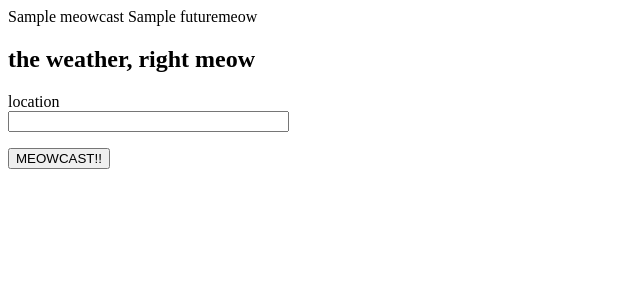
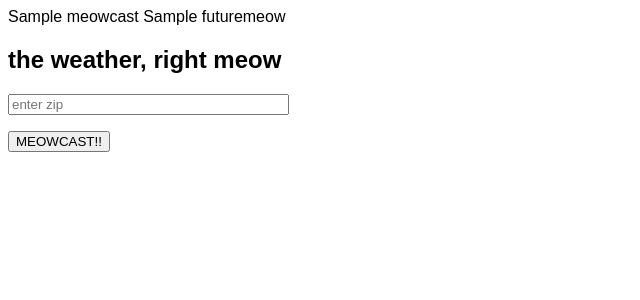
Before and after one commit to dave-c-vt/wxmeow, a Flask app: template meowcast/templates/base.html in a window 1280 px wide. Shown: the top 300 px of the page, without its empty margins (0-640 px from the left). Run offline with Flask 2, Linux system fonts and the light colour scheme; the template is opened without the code that fills it: values that come from a table or form of the project are taken from there, most other values are stand-ins (such as "Sample title", 1, 10 or a date in 2020).

Commit message:
added fluff

```diff
--- a/meowcast/templates/base.html
+++ b/meowcast/templates/base.html
@@ -1,5 +1,6 @@
 <!doctype html>
 <title>{{ title.lower() }} | ^.^____/</title>
+<link href='static/styles.css' rel='stylesheet'>
 
 {% if meowcast %}
 {{ meowcast.meowcast | safe }}
@@ -13,8 +14,7 @@
         <h2>the weather, right meow</h2>
             <form action="", method="post">
                 <p>
-                    {{ form.location.label }} <br>
-                    {{ form.location(size=32) }}
+                    {{ form.location(placeholder='enter zip', size=32) }}
                 </p>
                 <p>{{ form.submit() }}</p>
             </form>
--- a/meowcast/views.py
+++ b/meowcast/views.py
@@ -2,14 +2,14 @@ from meowcast import app
 from flask import render_template, redirect
 
 
-@app.route('/')
+@app.route('/', methods=['GET', 'POST'])
 def index():
     from .forms import wxlookup
 
     form = wxlookup()
 
     if form.validate_on_submit():
-        return redirect('/wx/<location>')
+        return redirect(f'/wx/{location}')
 
     return render_template(
         'base.html',
@@ -18,10 +18,10 @@ def index():
     )
 
 
-@app.route('/wx/<zipcode>')
-def weather(zipcode):
+@app.route('/wx/<location>')
+def weather(location):
     from .wx2json_noaa import meowcast
-    meow = meowcast(zipcode)
+    meow = meowcast(location)
 
     return render_template(
         'base.html',
```
Also changed, not shown: README.md (added).
